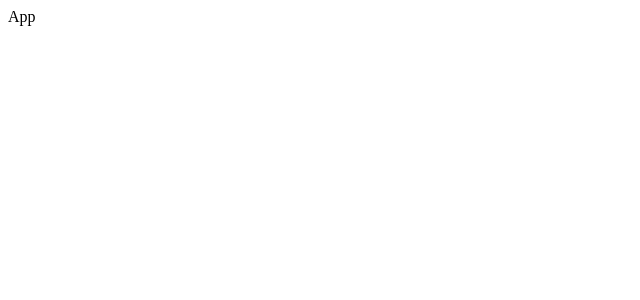
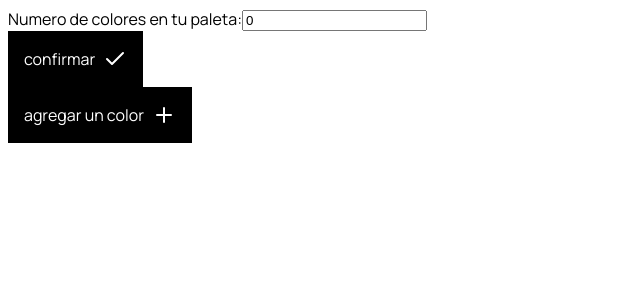
Before and after one commit to yaxchemanrique/contrast-check, a React (Vite) app: page / in a window 1280 px wide. Shown: the top 300 px of the page, without its empty margins (0-640 px from the left). Built offline with nearby package versions, Linux system fonts and the light colour scheme; a web font is replaced by a local one.

Commit message:
implementation of components

```diff
--- a/src/App.jsx
+++ b/src/App.jsx
@@ -1,8 +1,17 @@
 import React from 'react'
+import {Check, Plus} from 'react-feather'
+import Button from './components/Button/Button'
+import ColorInput from './components/ColorInput/ColorInput'
+import NumberOfColorsForm from './components/NumberOfColorsForm/NumberOfColorsForm'
+
 
 function App() {
   return (
-    <div>App</div>
+    <div>
+      {/* <Check /> */}
+      <NumberOfColorsForm />
+
+    </div>
   )
 }
 
--- a/src/main.jsx
+++ b/src/main.jsx
@@ -1,6 +1,7 @@
 import { StrictMode } from 'react'
 import { createRoot } from 'react-dom/client'
 import App from './App.jsx'
+import './root.css'
 
 createRoot(document.getElementById('root')).render(
   <StrictMode>
```
